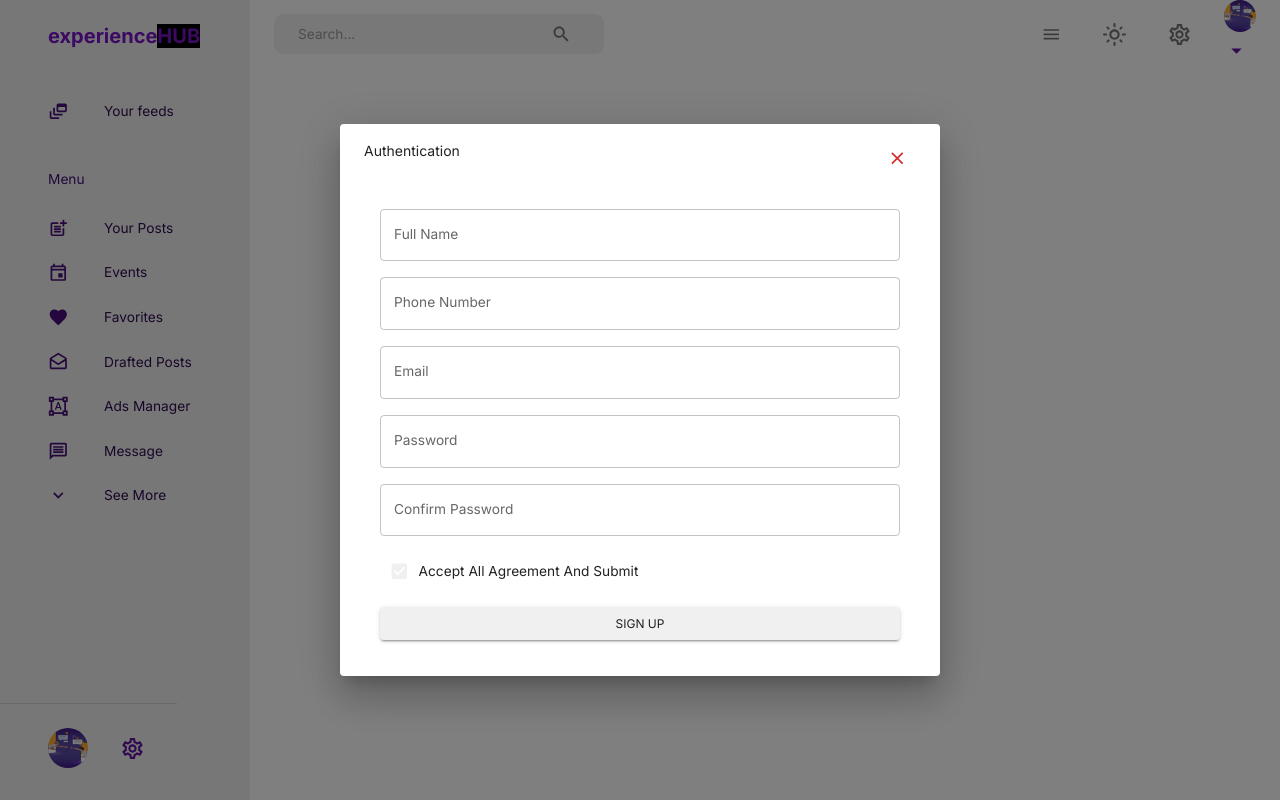
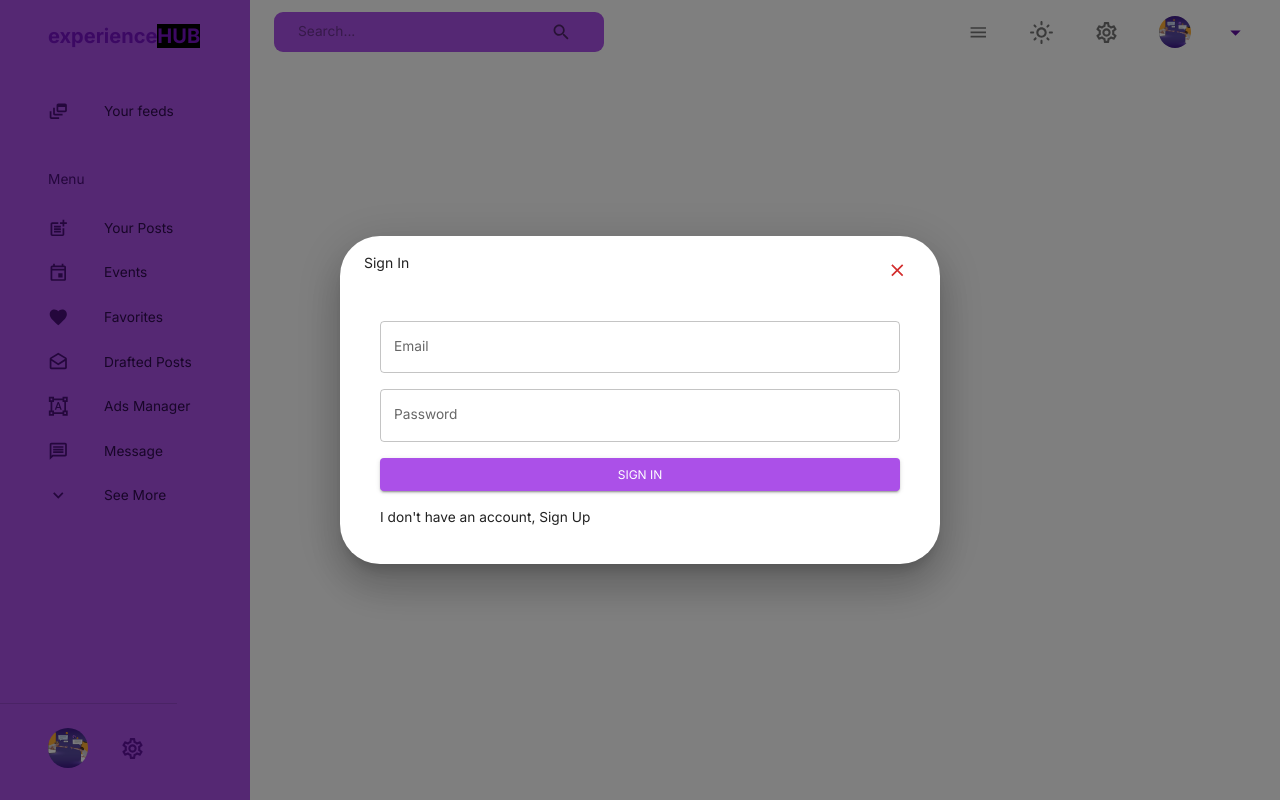
Before and after one commit to frealem/ExperienceHub, a React (Create React App) app in the folder client/: page /authpage in a window 1280 px wide. Built offline with nearby package versions, Linux system fonts and the light colour scheme.

Commit message:
auth form

```diff
--- a/client/src/assets/theme.js
+++ b/client/src/assets/theme.js
@@ -1,18 +1,32 @@
 export const tokensDark = {
     grey: {
-      0: "#ffffff", // manually adjusted
-      10: "#f6f6f6", // manually adjusted
-      50: "#f0f0f0", // manually adjusted
-      100: "#e0e0e0",
-      200: "#c2c2c2",
-      300: "#a3a3a3",
-      400: "#858585",
-      500: "#666666",
-      600: "#525252",
-      700: "#3d3d3d",
-      800: "#292929",
-      900: "#141414",
-      1000: "#000000", // manually adjusted
+      // 0: "#ffffff", // manually adjusted
+      // 10: "#f6f6f6", // manually adjusted
+      // 50: "#f0f0f0", // manually adjusted
+      // 100: "#e0e0e0",
+      // 200: "#c2c2c2",
+      // 300: "#a3a3a3",
+      // 400: "#858585",
+      // 500: "#666666",
+      // 600: "#525252",
+      // 700: "#3d3d3d",
+      // 800: "#292929",
+      // 900: "#141414",
+      // 1000: "#000000",
+      0: "#ffffff",
+      10: "#C78AF0",
+      50: "#AB50E8",
+      100: '#8F16E0',
+      200: '#A020F0 ',
+      300: '#7812C8',
+      400: '#6010A0',
+      500: '#480E78',
+      600: '#300C50',
+      700: '#300C50',
+      800: '#300C50',
+      900: '#300C50',
+      1000: '#300C50',
+          // manually adjusted
     },
     primary: {
       // black
@@ -20,7 +34,7 @@ export const tokensDark = {
       200: "#666666",
       300: "#999999",
       400: "#CCCCCC",
-      500: "#000000" ,
+      500: "#480E78" ,
       600: "#000000",
       700: "#000000",
       800: "#000000",
--- a/client/src/components/Navbar.js
+++ b/client/src/components/Navbar.js
@@ -24,17 +24,20 @@ import {
   useTheme,
 } from "@mui/material";
 import AuthPage from "../pages/authPage";
-import { Link } from "react-router-dom";
+import { Link, useNavigate, useNavigation } from "react-router-dom";
 
 const Navbar = ({ user, isSidebarOpen, setIsSidebarOpen}) => {
   const dispatch = useDispatch();
+  const navigate=useNavigate();
   const theme = useTheme();
   const [anchorEl, setAnchorEl] = useState(null);
   const isOpen = Boolean(anchorEl);
   const handleClick = (event) =>{
         setAnchorEl(event.currentTarget);}
   const handleClose = () => setAnchorEl(null);
-
+ const handleAuth=()=>{
+navigate("/authpage")
+ }
   return (
     <AppBar
       sx={{
@@ -79,8 +82,8 @@ const Navbar = ({ user, isSidebarOpen, setIsSidebarOpen}) => {
           </IconButton>
 
           <FlexBetween>
-            <Link
-              to="/authpage"
+            <Button
+              onClick={handleAuth}
               sx={{
                 display: "flex",
                 justifyContent: "space-between",
@@ -116,7 +119,7 @@ const Navbar = ({ user, isSidebarOpen, setIsSidebarOpen}) => {
               <ArrowDropDownOutlined
                 sx={{ color: theme.palette.secondary[300], fontSize: "25px" }}
               />
-            </Link>
+            </Button>
             <Menu
               anchorEl={anchorEl}
               open={isOpen}
--- a/client/src/pages/authPage.js
+++ b/client/src/pages/authPage.js
@@ -1,12 +1,9 @@
 import React, { useEffect, useState } from "react";
 import {
-  Box,
   Button,
   Checkbox,
   Dialog,
-  DialogActions,
   DialogContent,
-  DialogContentText,
   DialogTitle,
   FormControlLabel,
   IconButton,
@@ -14,24 +11,62 @@ import {
   TextField,
   useTheme,
 } from "@mui/material";
-import { useDispatch } from "react-redux";
-import { CheckBox } from "@mui/icons-material";
 import CloseOutlinedIcon from "@mui/icons-material/CloseOutlined";
+import {Formik} from 'formik';
+import * as yup from 'yup';
+import {useNavigate} from "react-router-dom";
+import {useDispatch} from "react-redux";
+import Dropzone from 'react-dropzone';
+
+//client side validation
+
+const registerSchema=yup.object().shape({
+  fullName:yup.string().required("required"),
+  phone:yup.string().required("required"),
+  password:yup.string().required("required"),
+  email:yup.string().email("invalid email").required("required"),
+  address:yup.string().required("required")
+});
 
 const AuthPage = () => {
   const theme = useTheme();
   const [open, setOpen] = useState(true);
+  const [signUp, setSignUp] = useState(false);
+
   const openDialog = () => {
     setOpen(true);
   };
   const closeDialog = () => {
     setOpen(false);
   };
+
+  const handleSignUpClick = () => {
+    setSignUp(true);
+  };
+
+  const handleSignInClick = () => {
+    setSignUp(false);
+  };
+
   return (
     <div style={{ textAlign: "center" }}>
-      <Dialog open={open} onClose={closeDialog} fullWidth maxWidth="sm">
+      {!signUp ? (
+        <Dialog
+          open={open}
+          onClose={closeDialog}
+          fullWidth
+          maxWidth="sm"
+          PaperProps={{
+            sx: {
+              borderRadius: 10, // Adjust the border radius as desired
+              marginLeft: "auto", // Align to the left when viewed on desktop
+              marginRight: "auto",
+              maxWidth: 600, // Adjust the max width as needed
+            },
+          }}
+        >
           <DialogTitle>
-          Authentication{" "}
+            Sign In
             <IconButton
               color="error"
               variant="contained"
@@ -43,24 +78,71 @@ const AuthPage = () => {
           </DialogTitle>
           <DialogContent>
             <Stack spacing={2} margin={2}>
-            <TextField variant="outlined" label="Full Name"></TextField>
-            <TextField variant="outlined" label="Phone Number"></TextField>
-            <TextField variant="outlined" label="Email"></TextField>
-            <TextField variant="outlined" label="Password"></TextField>
-            <TextField variant="outlined" label="Confirm Password"></TextField>
+              <TextField variant="outlined" label="Email" />
+              <TextField variant="outlined" label="Password" />
+              <Button
+                backgroundColor={theme.palette.secondary.light}
+                variant="contained"
+              >
+                Sign In
+              </Button>
+              <a onClick={handleSignUpClick}>
+                I don't have an account, Sign Up
+              </a>
+            </Stack>
+          </DialogContent>
+        </Dialog>
+      ) : (
+        <Dialog
+          open={open}
+          onClose={closeDialog}
+          fullWidth
+          maxWidth="sm"
+          PaperProps={{
+            sx: {
+              borderRadius: 10, // Adjust the border radius as desired
+              marginLeft: "auto", // Align to the left when viewed on desktop
+              marginRight: "auto",
+              maxWidth: 400, // Adjust the max width as needed
+            },
+          }}
+        >
+          <DialogTitle>
+            Sign Up
+            <IconButton
+              color="error"
+              variant="contained"
+              onClick={closeDialog}
+              style={{ float: "right" }}
+            >
+              <CloseOutlinedIcon />
+            </IconButton>
+          </DialogTitle>
+          <DialogContent>
+            <Stack spacing={2} margin={2}>
+              <TextField variant="outlined" label="Full Name" />
+              <TextField variant="outlined" label="Phone Number" />
+              <TextField variant="outlined" label="Email" />
+              <TextField variant="outlined" label="Address" />
+              <TextField variant="outlined" label="Password" />
+              <TextField variant="outlined" label="Confirm Password" />
               <FormControlLabel
-              control={<Checkbox defaultChecked color="primary"></Checkbox>}
+                control={<Checkbox defaultChecked color="primary" />}
                 label="Accept All Agreement And Submit"
-            ></FormControlLabel>
+              />
               <Button
                 backgroundColor={theme.palette.secondary.light}
                 variant="contained"
               >
                 Sign Up
               </Button>
+              <a onClick={handleSignInClick}>
+                I already have an account, Sign In
+              </a>
             </Stack>
           </DialogContent>
         </Dialog>
+      )}
     </div>
   );
 };
```
Lines whose indentation alone changed are shown as unchanged.
